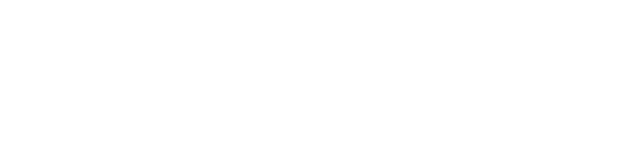
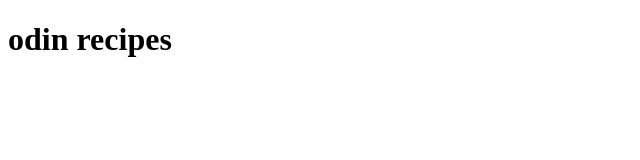
Before and after one commit to sergiomoralees/odin-recipes, a plain HTML site: page index.html in a window 1280 px wide. Shown: the whole page, without its empty margins (0-640 px from the left). Drawn offline with Linux system fonts and the light colour scheme.

Commit message:
Add index.html

```diff
--- a/index.html
+++ b/index.html
@@ -6,7 +6,7 @@
 </head>
 
 <body>
-
+<h1>odin recipes</h1>
 </body>
 
 </html>
```
